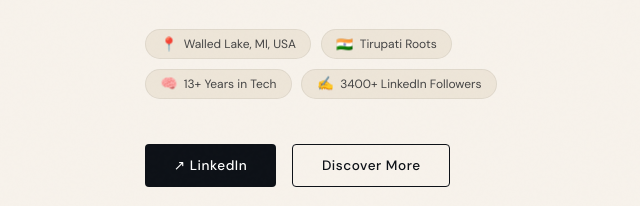
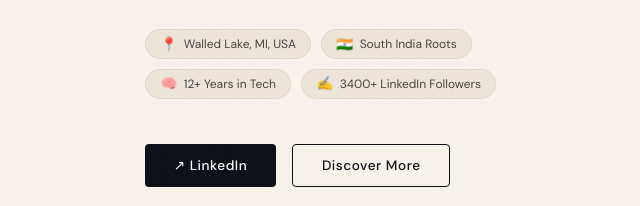
Before and after one commit to HemanthMChakravarthy/hemanthcm.github.io, a plain HTML site: page index.html in a window 1280 px wide. Shown: the part 580-786 px from the top of the page, 47-687 px from the left. Drawn offline with nearby package versions, Linux system fonts and the light colour scheme.

Commit message:
Modify hero section with updated roots and experience
Updated location and experience details in the hero section.

```diff
--- a/index.html
+++ b/index.html
@@ -383,8 +383,8 @@
     <p class="hero-tagline">Passionate about Technology, Travel &amp; AI — building things that matter, across three continents.</p>
     <div class="hero-meta">
       <span class="pill"><span class="icon">📍</span> Walled Lake, MI, USA</span>
-      <span class="pill"><span class="icon">🇮🇳</span> Tirupati Roots</span>
-      <span class="pill"><span class="icon">🧠</span> 13+ Years in Tech</span>
+      <span class="pill"><span class="icon">🇮🇳</span> South India Roots</span>
+      <span class="pill"><span class="icon">🧠</span> 12+ Years in Tech</span>
       <span class="pill"><span class="icon">✍️</span> 3400+ LinkedIn Followers</span>
     </div>
     <div class="hero-cta">
```
